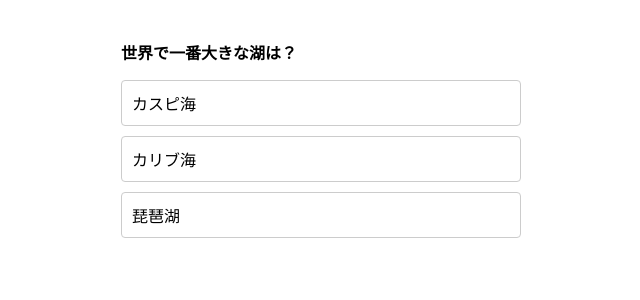
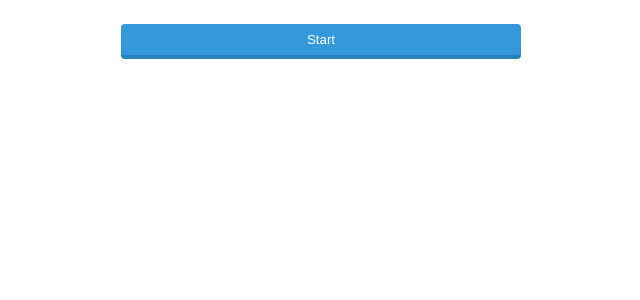
Before and after one commit to marimonon/vite-quiz, a React (Vite) app: page / in a window 1280 px wide. Shown: the top 300 px of the page, without its empty margins (319-959 px from the left). Built offline with nearby package versions, Linux system fonts and the light colour scheme.

Commit message:
Startボタンの実装

```diff
--- a/src/App.jsx
+++ b/src/App.jsx
@@ -12,6 +12,11 @@ const maxCount = quizData.length - 1;
 function App() {
   const [count, setCount] = useState(0);
   const last = count === maxCount;
+
+  const startClick = () => {
+    setMode("answering");
+  };
+
   const btnClick = () => {
     setCount(count + 1);
     setYourAnswer("");
@@ -22,8 +27,8 @@ function App() {
   const [correct, setCorrect] = useState();
   const [score, setScore] = useState(0);
 
-  // answering | judged | result
-  const [mode, setMode] = useState("answering");
+  // start | answering | judged | result
+  const [mode, setMode] = useState("start");
 
   const question = quizData[count].q;
   const items = quizData[count].c;
@@ -39,7 +44,6 @@ function App() {
       setCorrect(false);
     }
   };
-
   const scoreClick = () => {
     setMode("result");
   };
@@ -53,6 +57,9 @@ function App() {
 
   return (
     <Container>
+      {mode === "start" && <Btn onClick={startClick}>Start</Btn>}
+      {mode !== "start" && (
+        <>
           <Question>{question}</Question>
           <Choices
             items={items}
@@ -61,7 +68,9 @@ function App() {
             correct={correct}
             mode={mode}
           />
-      {mode !== "answering" && (
+        </>
+      )}
+      {mode === "judged" && (
         <>
           <Comment>{comment}</Comment>
           {!last ? (
```
Lines whose indentation alone changed are shown as unchanged.
